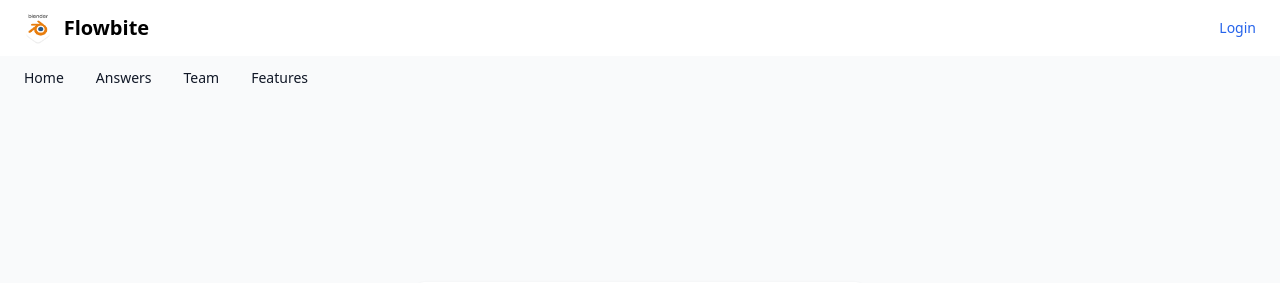
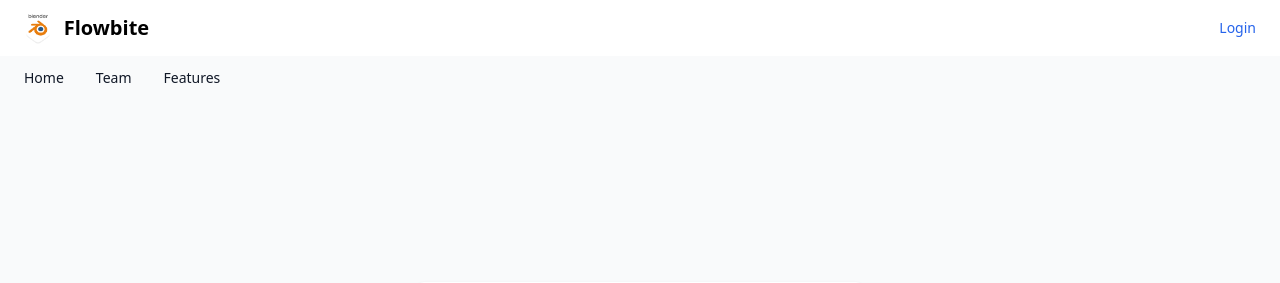
Before and after one commit to mtermzee/stackoverflow-backend, a Symfony app: template templates/security/login.html.twig in a window 1280 px wide. Shown: the top 283 px of the page. Run offline with Twig, Linux system fonts and the light colour scheme; the template is opened without the code that fills it: most values are stand-ins (such as "Sample title", 1, 10 or a date in 2020); some libraries are stand-ins or nearby versions.

Commit message:
add Dynamic Roles (ROLE_ADMIN, USER)

```diff
--- a/src/DataFixtures/AppFixtures.php
+++ b/src/DataFixtures/AppFixtures.php
@@ -47,7 +47,7 @@ class AppFixtures extends Fixture
             ];
         });
 
-        UserFactory::createOne(['email' => 'mtermzee@gmail.com']);
+        UserFactory::createOne(['email' => 'm.termzee@gmail.com', 'roles' => ['ROLE_ADMIN']]);
         UserFactory::new()->createMany(10);
 
         $manager->flush();
--- a/templates/base.html.twig
+++ b/templates/base.html.twig
@@ -34,7 +34,10 @@
 						<span class="self-center text-xl font-semibold whitespace-nowrap dark:text-white">Flowbite</span>
 					</a>
 					<div class="flex items-center">
-						<a href="tel:5541251234" class="mr-6 text-sm font-medium text-gray-500 dark:text-white hover:underline">{% if app.user %}{{ app.user.email }}{% endif %}
+						<a href="tel:5541251234" class="mr-6 text-sm font-medium text-gray-500 dark:text-white hover:underline">
+							{% if app.user %}
+								{{ app.user.email }}
+							{% endif %}
 						</a>
 						<a href="/{{ app.user ? 'logout' : 'login' }}" class="text-sm font-medium text-blue-600 dark:text-blue-500 hover:underline">{{ app.user ? 'Logout' : 'Login' }}</a>
 					</div>
@@ -47,9 +50,11 @@
 							<li>
 								<a href="{{ path('app_question') }}" class="text-gray-900 dark:text-white hover:underline" aria-current="page">Home</a>
 							</li>
-							<li>
-								<a href="{{ path('app_popular_answers') }}" class="text-gray-900 dark:text-white hover:underline">Answers</a>
-							</li>
+							{% if is_granted('ROLE_ADMIN') %}
+								<li>
+									<a href="{{ path('app_popular_answers') }}" class="text-gray-900 dark:text-white hover:underline">Admin Answers</a>
+								</li>
+							{% endif %}
 							<li>
 								<a href="#" class="text-gray-900 dark:text-white hover:underline">Team</a>
 							</li>
```
Also changed, not shown: 1 other file.
